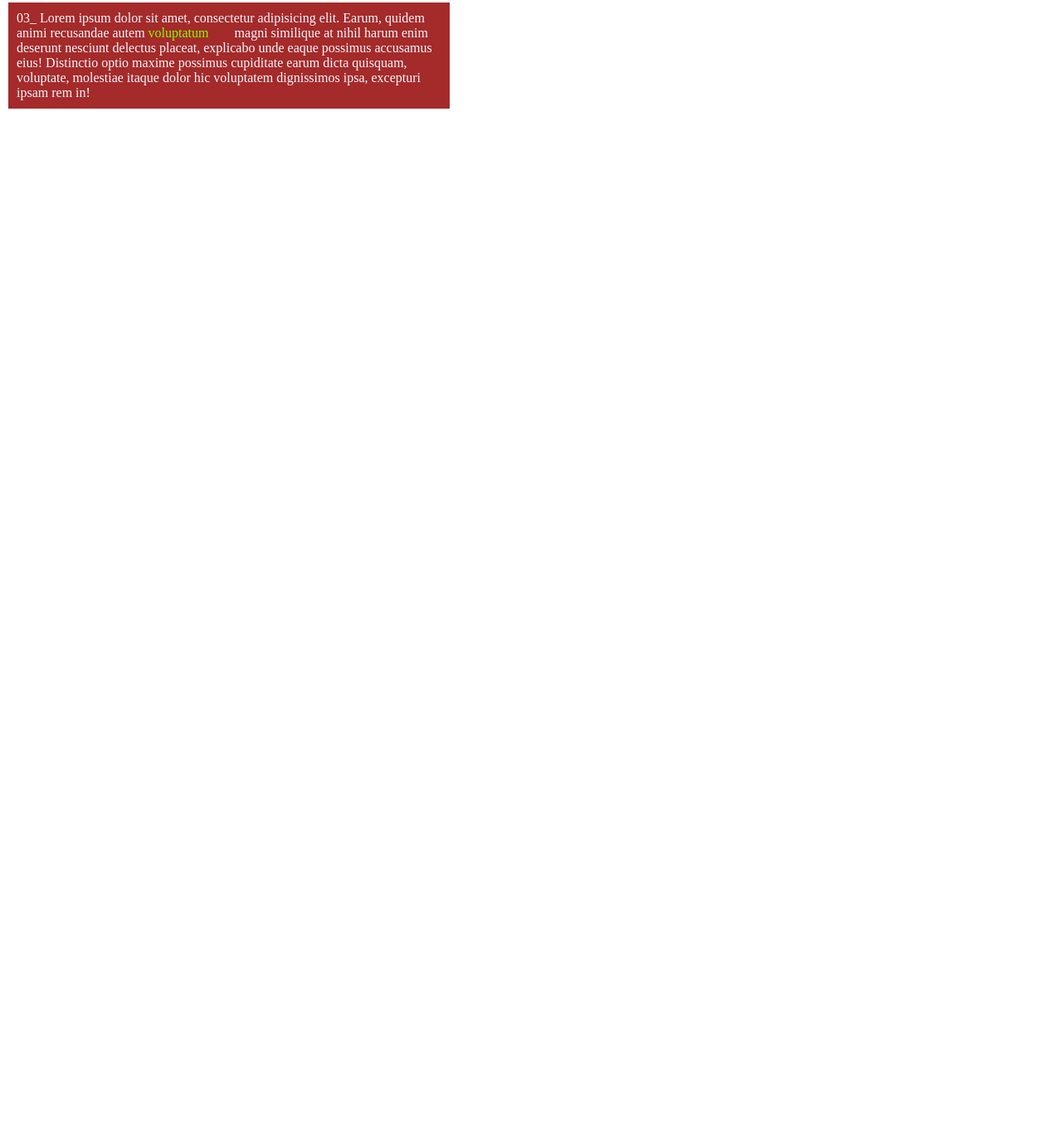
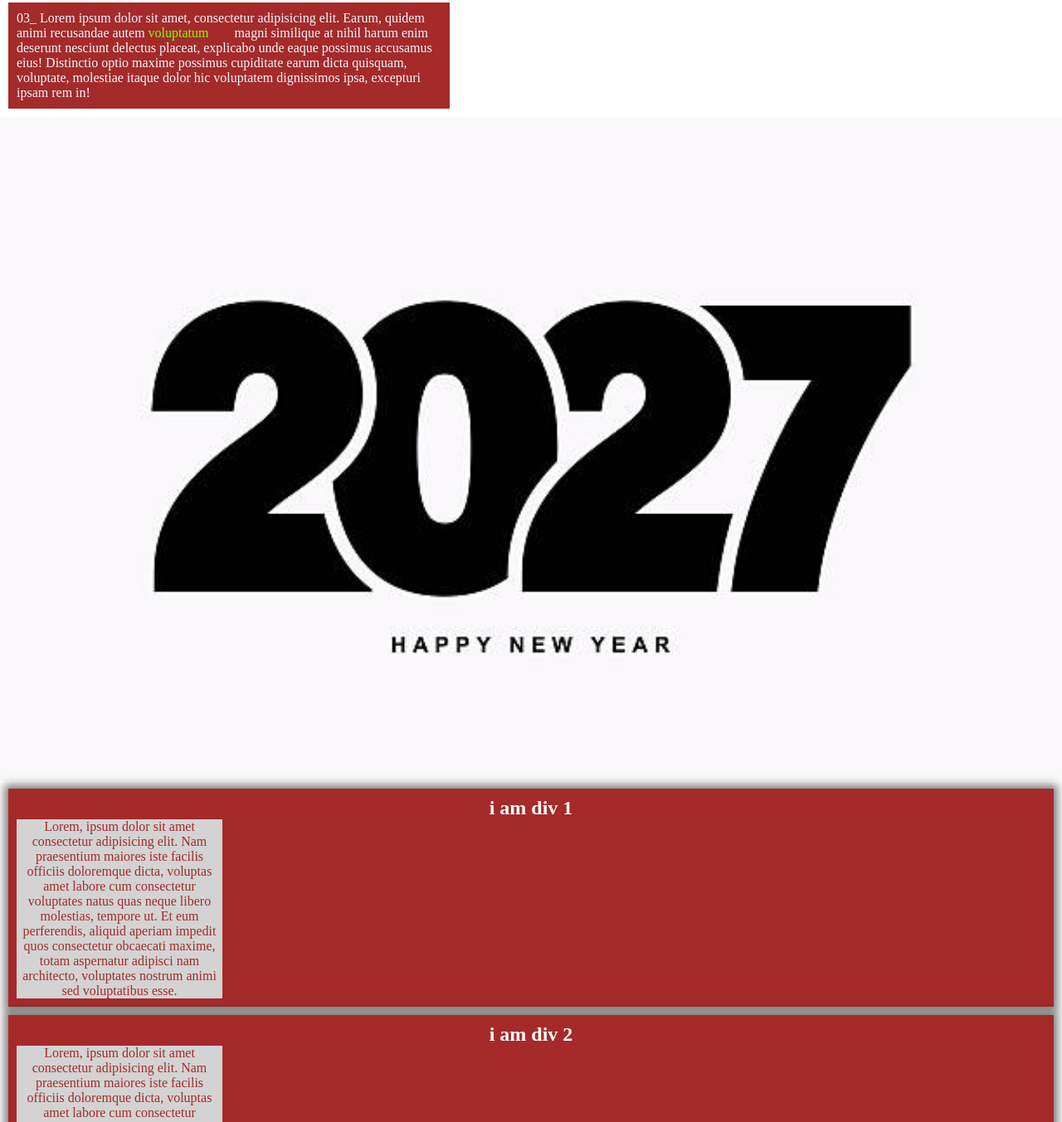
Before and after one commit to for-sifad/CSS, a plain HTML site: page index.html in a window 1280 px wide. Shown: the part 1447-2800 px from the top of the page at 83% size. Before the commit the page ends 1588 px from the top, so only its background shows below. Drawn offline with Linux system fonts and the light colour scheme.

Commit message:
learned about box shadow and background image related properties.

```diff
--- a/index.html
+++ b/index.html
@@ -153,6 +153,23 @@
             03_ Lorem ipsum dolor sit amet, consectetur adipisicing elit. Earum, quidem animi recusandae autem <span id="div3-txt">voluptatum</span> magni similique at nihil harum enim deserunt nesciunt delectus placeat, explicabo unde eaque possimus accusamus eius! Distinctio optio maxime possimus cupiditate earum dicta quisquam, voluptate, molestiae itaque dolor hic voluptatem dignissimos ipsa, excepturi ipsam rem in!
         </p>
     </div>
+
+    <div>
+
+        <div class="hero"> </div>
+        <div class="article">
+            <h2>i am div 1</h2>
+            <p>Lorem, ipsum dolor sit amet consectetur adipisicing elit. Nam praesentium maiores iste facilis officiis doloremque dicta, voluptas amet labore cum consectetur voluptates natus quas neque libero molestias, tempore ut. Et eum perferendis, aliquid aperiam impedit quos consectetur obcaecati maxime, totam aspernatur adipisci nam architecto, voluptates nostrum animi sed voluptatibus esse.</p>
+        </div>
+        <div class="article">
+            <h2>i am div 2</h2>
+            <p>Lorem, ipsum dolor sit amet consectetur adipisicing elit. Nam praesentium maiores iste facilis officiis doloremque dicta, voluptas amet labore cum consectetur voluptates natus quas neque libero molestias, tempore ut. Et eum perferendis, aliquid aperiam impedit quos consectetur obcaecati maxime, totam aspernatur adipisci nam architecto, voluptates nostrum animi sed voluptatibus esse.</p>
+        </div>
+        <div class="article">
+            <h2>i am div 3</h2>
+            <p>Lorem, ipsum dolor sit amet consectetur adipisicing elit. Nam praesentium maiores iste facilis officiis doloremque dicta, voluptas amet labore cum consectetur voluptates natus quas neque libero molestias, tempore ut. Et eum perferendis, aliquid aperiam impedit quos consectetur obcaecati maxime, totam aspernatur adipisci nam architecto, voluptates nostrum animi sed voluptatibus esse.</p>
+        </div>
+    </div>
 </body>
 
 </html>
--- a/style.css
+++ b/style.css
@@ -17,3 +17,23 @@
 color: chartreuse;
     width: 100px;
 }
+
+.article {
+    text-align: center;
+    box-shadow: 0px 0px 10px 5px rgba(0, 0, 0, 0.5);
+    background-color:brown;
+    color: white;
+    margin: 10px;
+    padding: 10px;
+}
+
+.hero{
+    background-color: brown;
+    color: aliceblue;
+    height: 800px;
+    width: 100%;
+    background-image: url("/media/2027.jpg");
+    background-repeat: no-repeat;
+    background-size: cover;
+    background-position: center;
+}
```
Also changed, not shown: media/2027.jpg (added).
